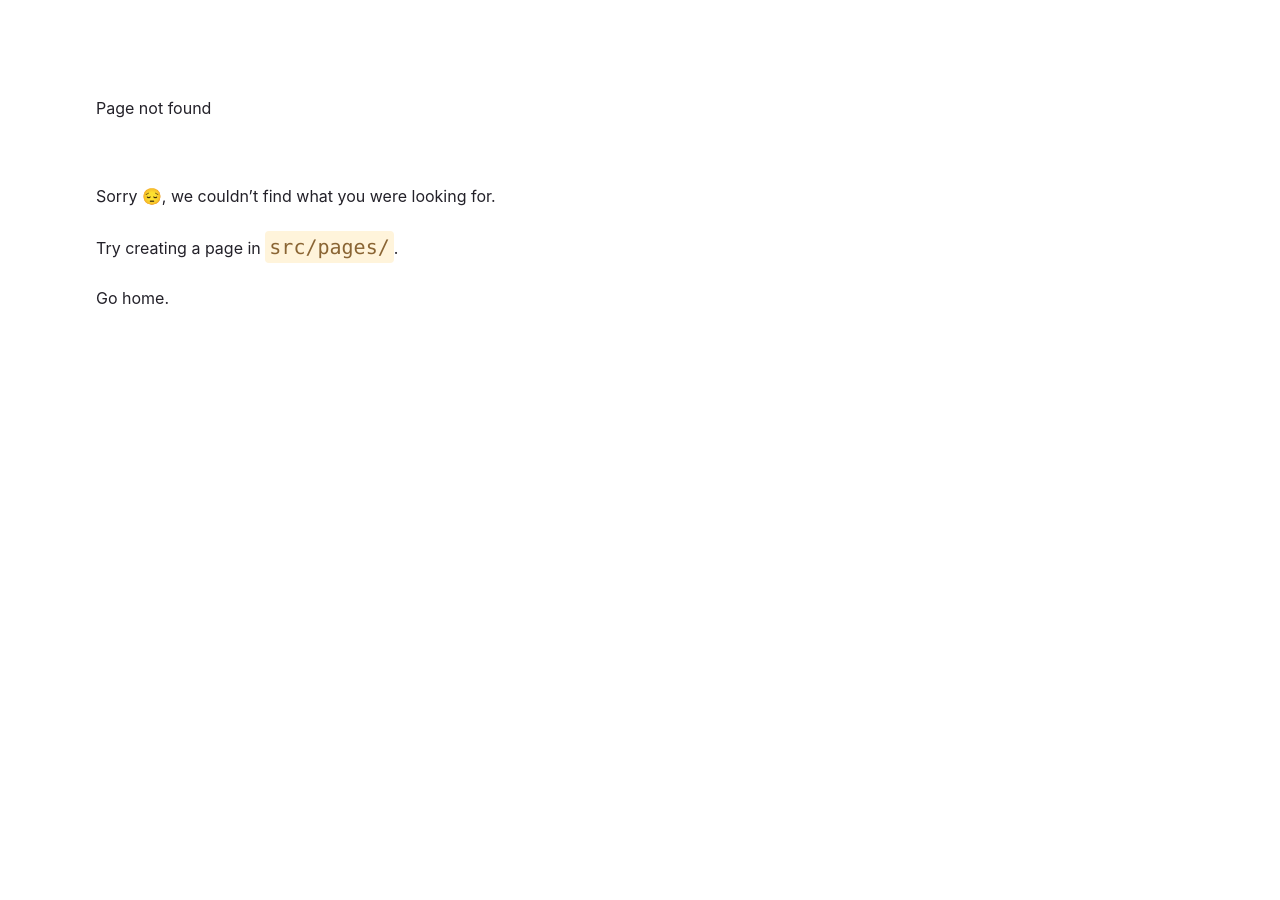
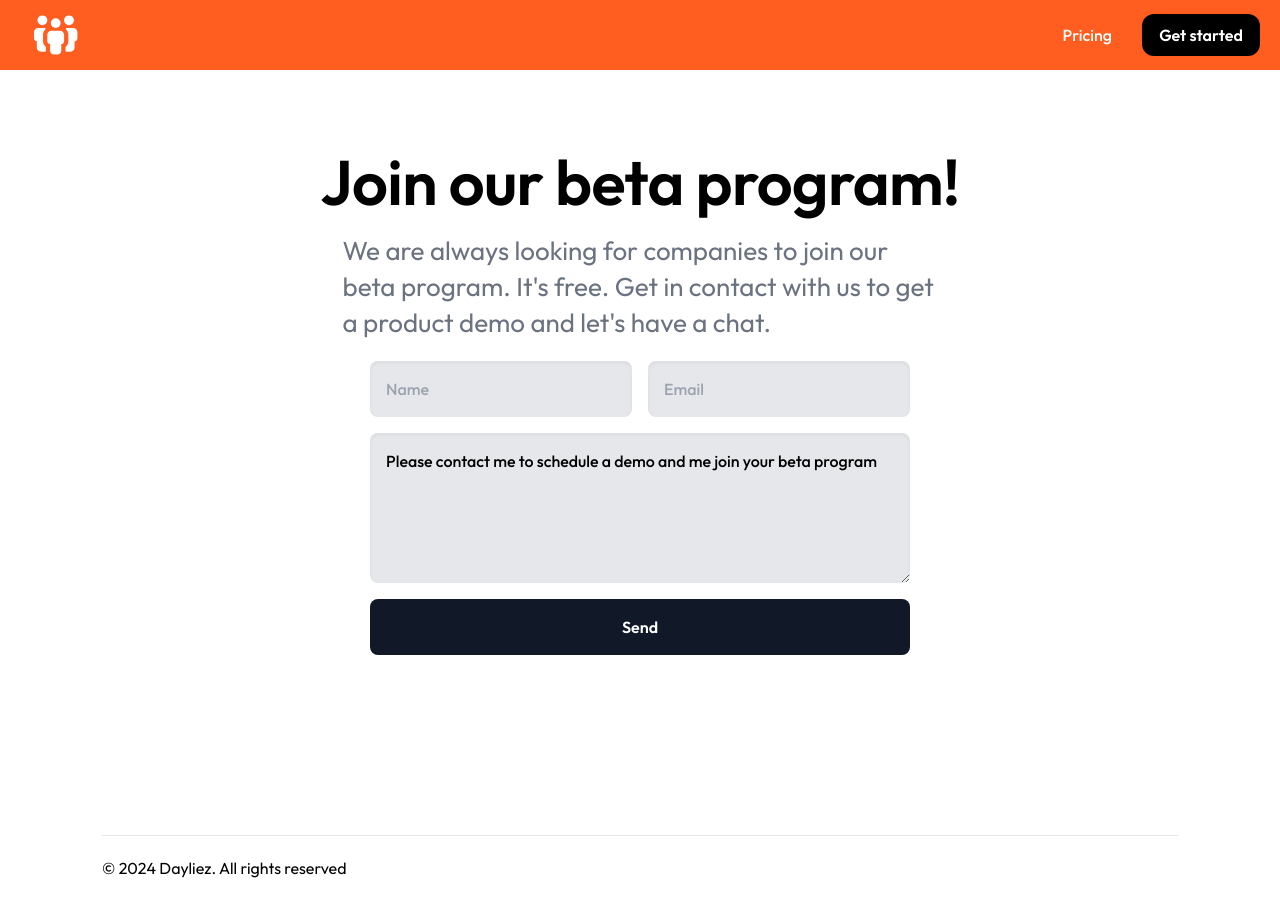
Before and after one commit to DutchBen/dayliez, a Gatsby site: page /join-beta-form in a window 1280 px wide. Before the commit this address had no page. Before the commit the page ends 800 px from the top, so only its background shows below. Built offline with nearby package versions, Linux system fonts and the light colour scheme; Gatsby itself is replaced by a stand-in of ours.

Commit message:
Add beta form

```diff
--- /dev/null
+++ b/src/pages/join-beta-form.tsx
@@ -0,0 +1,96 @@
+// Step 1: Import React
+import React, { useState } from "react";
+
+import { LayoutComponent, ContentComponent, Footer } from "../components";
+
+// Step 2: Define your component
+const IndexPage = () => {
+    const [formIsSubmitted, setFormIsSubmitted] = useState<boolean>(false);
+
+    return (
+        <LayoutComponent>
+            <ContentComponent>
+                <div className="flex flex-col items-center p-[40px] lg:p-[80px] mx-auto font-outfit antialiased text-black">
+                    <h1 className="text-[63px] leading-[63px] font-semibold tracking-tighter">
+                        Join our beta program!
+                    </h1>
+                    <h2 className="text-[26px] leading-[36px]  text-gray-500 w-fit lg:w-[635px] p-5">
+                        We are always looking for companies to join our beta
+                        program. It's free. Get in contact with us to get a
+                        product demo and let's have a chat.
+                    </h2>
+                    <div className="flex flex-col justify-center items-center font-outfit w-full max-w-[450px]">
+                        {(formIsSubmitted && (
+                            <div className="p-4 bg-green-500 text-white rounded-lg w-fit">
+                                Thank you for your interest. We will get in
+                                touch with you soon!
+                            </div>
+                        )) || (
+                            <form
+                                className="grid grid-rows-layout grid-cols-full gap-4 w-full lg:w-[540px]"
+                                onSubmit={(e) => {
+                                    e.preventDefault();
+
+                                    const formData = new FormData(
+                                        e.currentTarget
+                                    );
+                                    const dataToSend = {
+                                        name: formData.get("name"),
+                                        email: formData.get("email"),
+                                        message: formData.get("message"),
+                                    };
+
+                                    fetch("https://submit-form.com/NUHnqH6kK", {
+                                        method: "POST",
+                                        body: JSON.stringify(dataToSend),
+                                        headers: {
+                                            "Content-Type": "application/json",
+                                        },
+                                    }).catch(() => {
+                                        console.log(
+                                            "We catch an error but the form submits just fine"
+                                        );
+                                    });
+                                    setFormIsSubmitted(true);
+                                }}
+                            >
+                                <div className="grid lg:grid-flow-col grid-flow-ro w-full gap-4">
+                                    <input
+                                        type="text"
+                                        name="name"
+                                        placeholder="Name"
+                                        className="appearance-none inline-block lg:w-full leading-normal outline-none border-none p-4 rounded-lg font-medium text-base bg-gray-200 text-black shadow-inner"
+                                    />
+                                    <input
+                                        type="email"
+                                        name="email"
+                                        placeholder="Email"
+                                        className="appearance-none inline-block w-full leading-normal outline-none border-none p-4 rounded-lg font-medium text-base bg-gray-200 text-black shadow-inner"
+                                    />
+                                </div>
+                                <textarea
+                                    placeholder="Please contact me to schedule a demo and possibly let me join your beta program"
+                                    name="message"
+                                    className="appearance-none inline-block w-full h-[150px] leading-normal outline-none border-none min-h-0 p-4 resize-y rounded-lg bg-gray-200 font-inter font-medium text-base text-black shadow-inner"
+                                    defaultValue="Please contact me to schedule a demo and me join your beta program"
+                                />
+                                <div>
+                                    <input
+                                        type="submit"
+                                        className="appearance-none inline-block w-full leading-normal outline-none border-none rounded-lg p-4 font-semibold text-base bg-gray-900 cursor-pointer text-white z-10"
+                                        value="Send"
+                                    />
+                                </div>
+                            </form>
+                        )}
+                    </div>
+                </div>
+            </ContentComponent>
+            <Footer />
+        </LayoutComponent>
+    );
+};
+
+export const Head = () => <title>Dayliez: Scrum that works</title>;
+
+export default IndexPage;
--- a/src/pages/pricing.tsx
+++ b/src/pages/pricing.tsx
@@ -16,7 +16,7 @@ const IndexPage = () => {
     return (
         <LayoutComponent>
             <ContentComponent>
-                <div className="flex flex-col items-center p-7 mx-auto font-outfit antialiased text-black">
+                <div className="flex flex-col items-center p-7 lg:pt-10 mx-auto font-outfit antialiased text-black">
                     <h1 className="text-[63px] leading-[63px] font-semibold tracking-tighter">
                         Use Dayliez now for free!
                     </h1>
--- a/tailwind.config.js
+++ b/tailwind.config.js
@@ -27,6 +27,12 @@ module.exports = {
             animation: {
                 "slide-in-bottom": "slideInFromBottom 120ms ease-out",
             },
+            gridTemplateRows: {
+                layout: "max-content 1fr max-content",
+            },
+            gridTemplateColumns: {
+                full: "1fr",
+            },
         },
     },
     plugins: [typography, aspectRatio],
```
